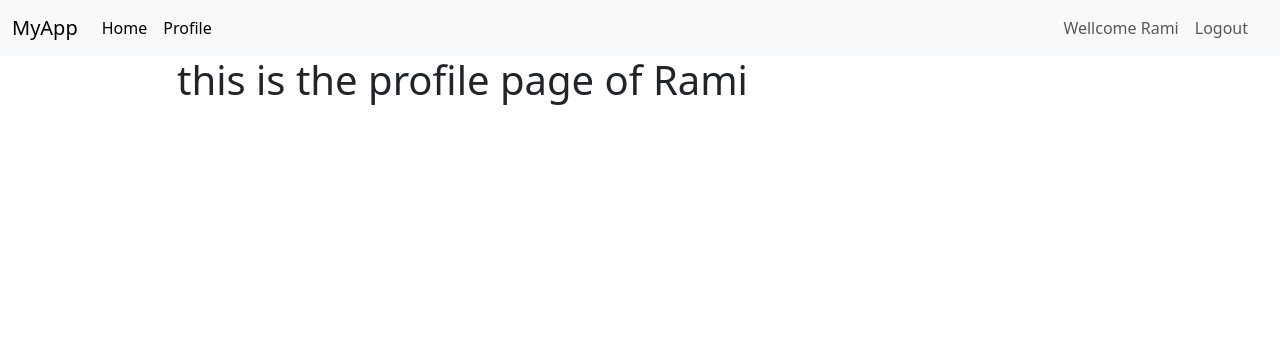
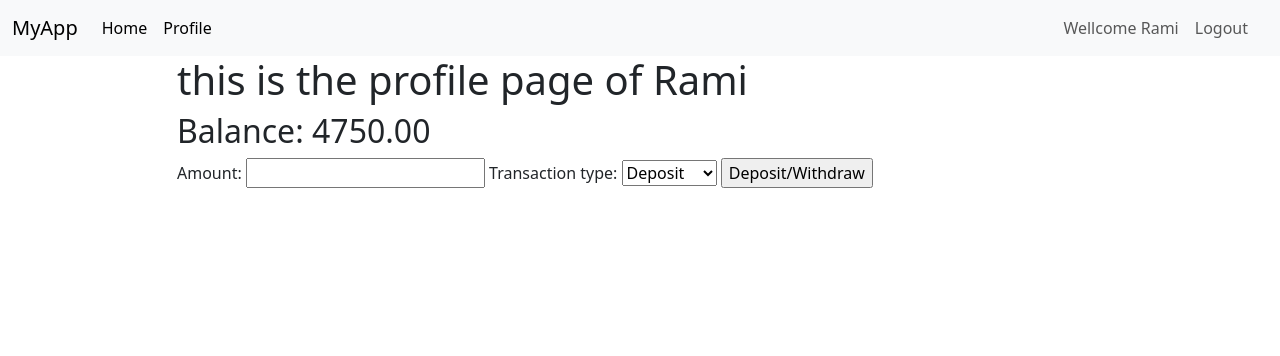
Before and after one commit to ramiqayya/final2, a Django app: page /profile in a window 1280 px wide. Shown: the top 356 px of the page. Run offline with Django 4.2, Linux system fonts and the light colour scheme; a user stored in the database is signed in; data comes from the database, SQL or seed files in the repository; both versions use the stored data as it was after the commit; parts of the project's set-up code (start-up, migrations or seed data) failed here and were passed over.

Commit message:
add deposit and withdraw fields to profile

```diff
--- a/finalP/myapp/forms.py
+++ b/finalP/myapp/forms.py
@@ -1,8 +1,8 @@
 from django import forms
 
 
-class addCredit(forms.Form):
+class AddCredit(forms.Form):
     amount = forms.DecimalField(
-        Label='Amount', max_digits=10, decimal_places=2)
+        label='Amount', min_value=0, max_digits=10, decimal_places=2)
     transaction_type = forms.ChoiceField(
         choices=[('deposit', 'Deposit'), ('withdraw', 'Withdraw')])
--- a/finalP/myapp/templates/myapp/profile.html
+++ b/finalP/myapp/templates/myapp/profile.html
@@ -3,7 +3,14 @@
 {%block body%}
 
 <h1>this is the profile page of {{user.username|title}}</h1>
+<h2>Balance: {{balance}}</h2>
+<form action="{% url 'profile'%}" method="POST">
+    {%csrf_token%}
+
+    {{form}}
+    <input type="submit" value="Deposit/Withdraw" name="" id="">
 
 
+</form>
 
 {%endblock%}
--- a/finalP/myapp/views.py
+++ b/finalP/myapp/views.py
@@ -10,8 +10,9 @@ import requests
 from requests import Request, Session
 from requests.exceptions import ConnectionError, Timeout, TooManyRedirects
 import json
-from .forms import addCredit
+from .forms import AddCredit
 
+from django.core.serializers import serialize
 from .models import User
 # Create your views here.
 
@@ -187,8 +188,48 @@ def register(request):
 
 @login_required(login_url='/login')
 def profile(request):
+    thisUser = User.objects.get(pk=request.user.pk)
+    # serialized_user = serialize('json', [thisUser,])
+    # json_user = json.loads(serialized_user)[0]['fields']
+    # print(json.dumps(json_user, indent=4))
+    balance = thisUser.balance
+    print(thisUser)
 
-    return render(request, "myapp/profile.html")
+    if request.method == "POST":
+        addCredit = AddCredit(request.POST)
+        if addCredit.is_valid():
+            amount = addCredit.cleaned_data['amount']
+            choice = addCredit.cleaned_data['transaction_type']
+            print(amount, choice)
+            if amount < 0:
+                return render(request, "myapp/error.html", {
+                    "code": "403",
+                    "message": "Amount must be above 0"
+                })
+
+            if choice == 'deposit':
+
+                thisUser.balance = thisUser.balance+amount
+                thisUser.save()
+                return HttpResponseRedirect(reverse('profile'))
+            else:
+                if thisUser.balance > amount:
+                    thisUser.balance = thisUser.balance-amount
+                    thisUser.save()
+                elif thisUser.balance < amount:
+                    return render(request, "myapp/error.html", {
+                        "code": "403",
+                        "message": "Not enough balance to withdraw"
+                    })
+
+                return HttpResponseRedirect(reverse('profile'))
+
+    addCredit = AddCredit()
+
+    return render(request, "myapp/profile.html", {
+        "form": addCredit,
+        "balance": balance
+    })
 
 
 def lookup(*symbols):
```
Also changed, not shown: finalP/myapp/templates/myapp/error.html (added, +8 -0 lines), finalP/db.sqlite3.
